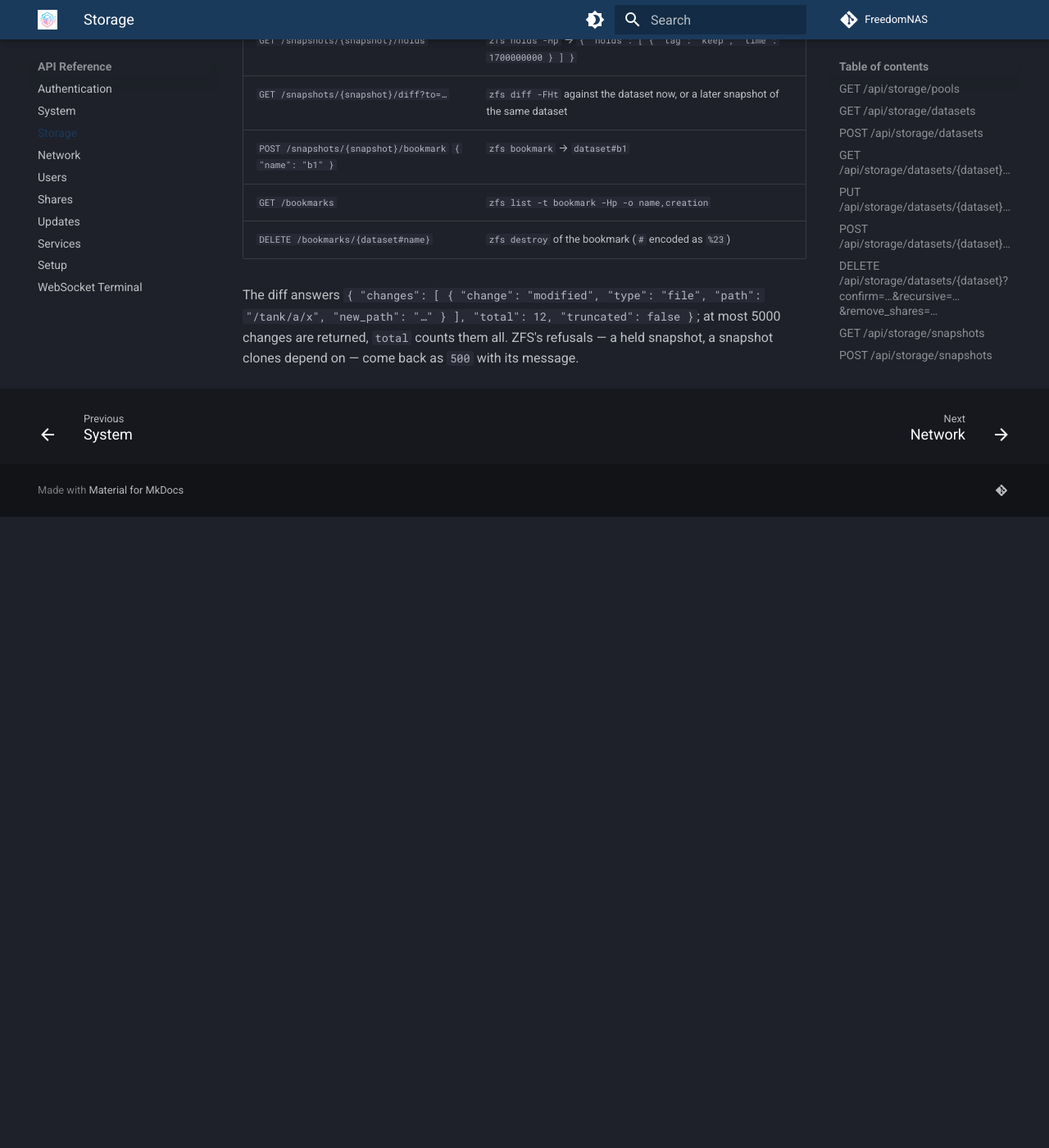
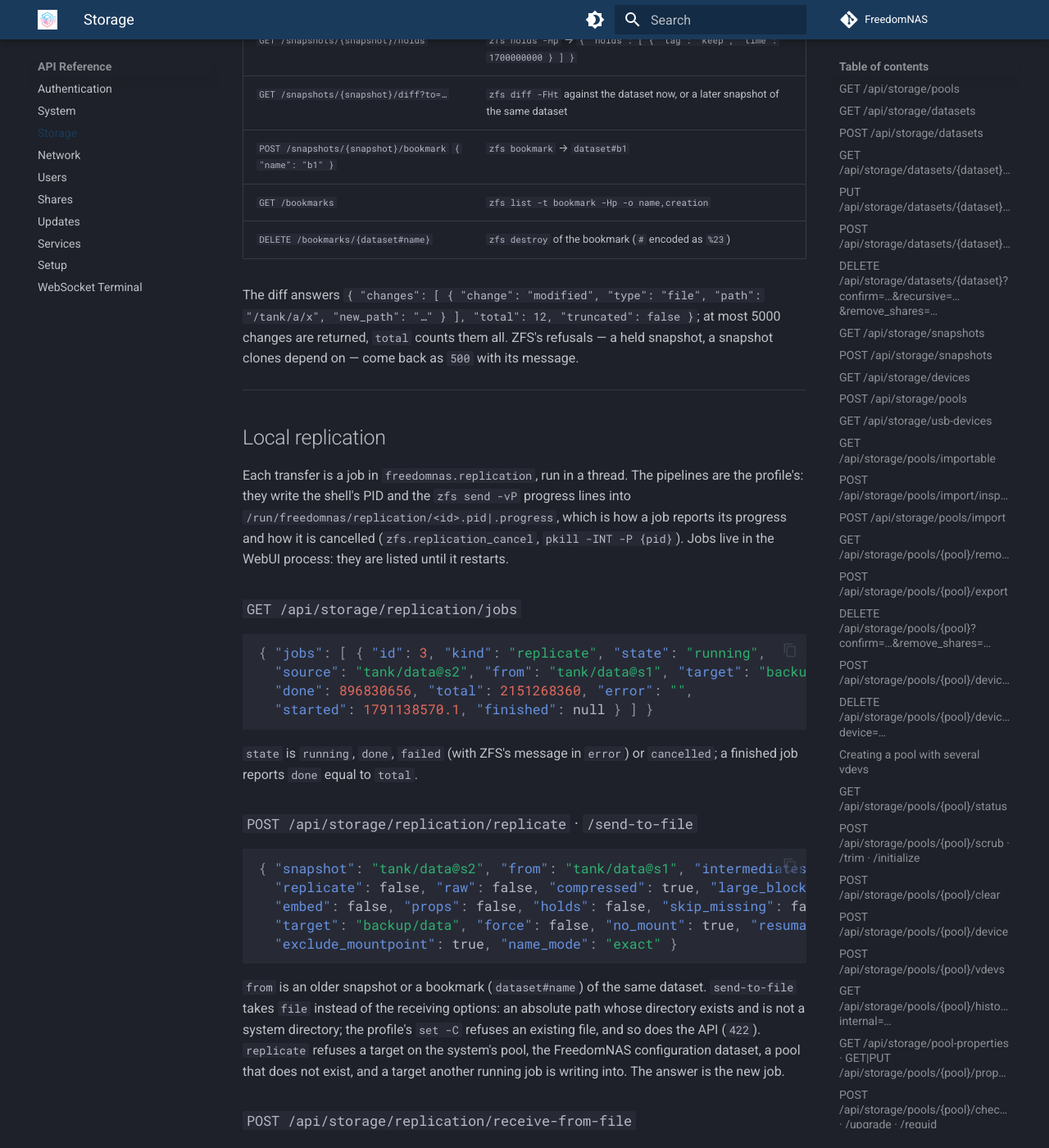
Before and after one commit to FreedomNAS/freedomnas-docs, an MkDocs documentation site: the page built from docs/api/storage.md, in a window 1280 px wide and 1400 px high, scrolled down 21766 px. Shown: the whole window at 82% size. Built offline with MkDocs 1.6.1 and Material for MkDocs 9.7.7, drawn with Linux system fonts in a browser that asks for light colours; before the commit the page ends 22396 px from its top, so only the background shows below that; some of the changed text lies outside the part shown.

Commit message:
Document local replication

````diff
--- a/docs/api/storage.md
+++ b/docs/api/storage.md
@@ -936,3 +936,65 @@ The diff answers `{ "changes": [ { "change": "modified", "type": "file",
 at most 5000 changes are returned, `total` counts them all. ZFS's refusals —
 a held snapshot, a snapshot clones depend on — come back as `500` with its
 message.
+
+
+---
+
+## Local replication
+
+Each transfer is a job in `freedomnas.replication`, run in a thread. The
+pipelines are the profile's: they write the shell's PID and the `zfs send -vP`
+progress lines into `/run/freedomnas/replication/<id>.pid|.progress`, which is
+how a job reports its progress and how it is cancelled
+(`zfs.replication_cancel`, `pkill -INT -P {pid}`). Jobs live in the WebUI
+process: they are listed until it restarts.
+
+### `GET /api/storage/replication/jobs`
+
+```json
+{ "jobs": [ { "id": 3, "kind": "replicate", "state": "running",
+  "source": "tank/data@s2", "from": "tank/data@s1", "target": "backup/data",
+  "done": 896830656, "total": 2151268360, "error": "",
+  "started": 1791138570.1, "finished": null } ] }
+```
+
+`state` is `running`, `done`, `failed` (with ZFS's message in `error`) or
+`cancelled`; a finished job reports `done` equal to `total`.
+
+### `POST /api/storage/replication/replicate` · `/send-to-file`
+
+```json
+{ "snapshot": "tank/data@s2", "from": "tank/data@s1", "intermediates": false,
+  "replicate": false, "raw": false, "compressed": true, "large_blocks": true,
+  "embed": false, "props": false, "holds": false, "skip_missing": false,
+  "target": "backup/data", "force": false, "no_mount": true, "resumable": true,
+  "exclude_mountpoint": true, "name_mode": "exact" }
+```
+
+`from` is an older snapshot or a bookmark (`dataset#name`) of the same
+dataset. `send-to-file` takes `file` instead of the receiving options: an
+absolute path whose directory exists and is not a system directory; the
+profile's `set -C` refuses an existing file, and so does the API (`422`).
+`replicate` refuses a target on the system's pool, the FreedomNAS
+configuration dataset, a pool that does not exist, and a target another
+running job is writing into. The answer is the new job.
+
+### `POST /api/storage/replication/receive-from-file`
+
+`{ "file": "/backup/data.zfs", "target": "backup/restored", "force": false, "no_mount": true }`
+
+### `POST /api/storage/replication/estimate`
+
+The same body as `replicate`; answers `{ "size": 2151268360 }` from
+`zfs send -nvP`.
+
+### `POST /api/storage/replication/jobs/{id}/cancel`
+
+`404` for an unknown job, `409` for one that is not running.
+
+### `GET /api/storage/replication/resumable` · `POST /resume` · `POST /abort`
+
+`resumable` lists the datasets with a `receive_resume_token` that no running
+job is writing into. `resume` takes `{ "target": "backup/data" }` and reads
+the token from ZFS itself — the client never sends one; `abort` is
+`zfs receive -A`.
````
Also changed, not shown: docs/developer/webui.md (+1 -1 lines), docs/profiles/os-profiles.md (+2 -0 lines), docs/user-guide/storage.md (+40 -0 lines).
